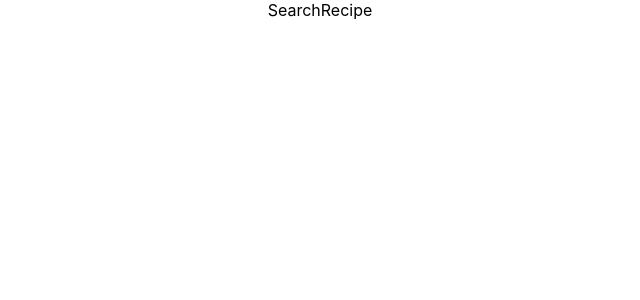
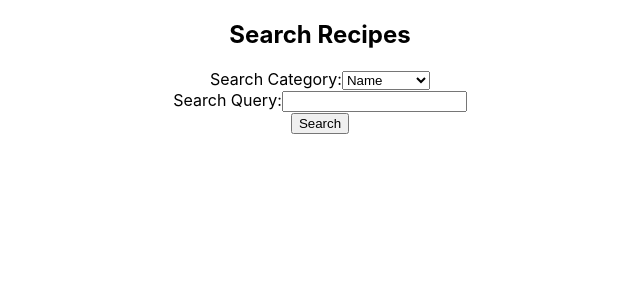
Before and after one commit to niyatinehal/mcr-round5, a React (Create React App) app: page /search in a window 1280 px wide. Shown: the top 300 px of the page, without its empty margins (320-960 px from the left). Built offline with nearby package versions, Linux system fonts and the light colour scheme.

Commit message:
updated: ListRecipe.jsx

```diff
--- a/src/components/ListRecipe.jsx
+++ b/src/components/ListRecipe.jsx
@@ -1,15 +1,67 @@
-import React, { useContext } from "react";
+import React, { useContext,useState } from "react";
 import { RecipeContext } from "../context/RecipieContext";
 import { Link } from "react-router-dom";
+import { SearchRecipe } from "./SearchRecipe";
 
 export const ListRecipe = () => {
   const {recipeState}=useContext(RecipeContext);
   const{recipes}=recipeState;
 
+  const [searchCategory, setSearchCategory] = useState("name");
+  const [searchQuery, setSearchQuery] = useState("");
+  const [searchResults, setSearchResults] = useState(recipes);
+
+  const handleChangeCategory = (e) => {
+    setSearchCategory(e.target.value);
+  };
+  const handleChangeQuery = (e) => {
+    setSearchQuery(e.target.value);
+  };
+  const handleSubmit = (e) => {
+    e.preventDefault();
+    const filteredRecipes = recipes.filter((recipe) => {
+      switch (searchCategory) {
+        case "name":
+          return recipe.name.toLowerCase().includes(searchQuery.toLowerCase());
+        case "ingredients":
+          return recipe.ingredients
+            .toLowerCase()
+            .includes(searchQuery.toLowerCase());
+        case "cuisine":
+          return recipe.cuisine
+            .toLowerCase()
+            .includes(searchQuery.toLowerCase());
+        default:
+          return false;
+      }
+    });
+    setSearchResults([...filteredRecipes]);
+  };
+
+  console.log(searchResults)
 
   return <div>
     <h2>Recipes</h2>
-    {recipes.map((recipe)=>(
+    {/* search */}
+    <form onSubmit={handleSubmit}>
+        <label>
+          Search Category:
+          <select value={searchCategory} onChange={handleChangeCategory}>
+            <option value="name">Name</option>
+            <option value="ingredients">Ingredients</option>
+            <option value="cuisine">Cuisine</option>
+          </select>
+        </label>
+        <br />
+        <label>
+          Search Query:
+          <input type="text" value={searchQuery} onChange={handleChangeQuery} />
+        </label>
+        <br />
+        <button type="submit">Search</button>
+      </form>
+
+    {searchResults.map((recipe)=>(
       <div key={recipe.id}>
         <h3>{recipe.name}</h3>
         <p>Cuisine: {recipe.cuisine}</p>
--- a/src/components/SearchRecipe.jsx
+++ b/src/components/SearchRecipe.jsx
@@ -1,7 +1,60 @@
-import React from 'react'
+import React, { useContext, useState } from "react";
+import { RecipeContext } from "../context/RecipieContext";
 
 export const SearchRecipe = () => {
+  const { recipeState } = useContext(RecipeContext);
+  const { recipes } = recipeState;
+  const [searchCategory, setSearchCategory] = useState("name");
+  const [searchQuery, setSearchQuery] = useState("");
+  const [searchResults, setSearchResults] = useState(recipes);
+
+  const handleChangeCategory = (e) => {
+    setSearchCategory(e.target.value);
+  };
+  const handleChangeQuery = (e) => {
+    setSearchQuery(e.target.value);
+  };
+  const handleSubmit = (e) => {
+    e.preventDefault();
+    const filteredRecipes = recipes.filter((recipe) => {
+      switch (searchCategory) {
+        case "name":
+          return recipe.name.toLowerCase().includes(searchQuery.toLowerCase());
+        case "ingredients":
+          return recipe.ingredients
+            .toLowerCase()
+            .includes(searchQuery.toLowerCase());
+        case "cuisine":
+          return recipe.cuisine
+            .toLowerCase()
+            .includes(searchQuery.toLowerCase());
+        default:
+          return false;
+      }
+    });
+    setSearchResults(filteredRecipes);
+  };
+console.log(searchResults)
   return (
-    <div>SearchRecipe</div>
-  )
-}
+    <div>
+      <h2>Search Recipes</h2>
+      <form onSubmit={handleSubmit}>
+        <label>
+          Search Category:
+          <select value={searchCategory} onChange={handleChangeCategory}>
+            <option value="name">Name</option>
+            <option value="ingredients">Ingredients</option>
+            <option value="cuisine">Cuisine</option>
+          </select>
+        </label>
+        <br />
+        <label>
+          Search Query:
+          <input type="text" value={searchQuery} onChange={handleChangeQuery} />
+        </label>
+        <br />
+        <button type="submit">Search</button>
+      </form>
+    </div>
+  );
+};
```
